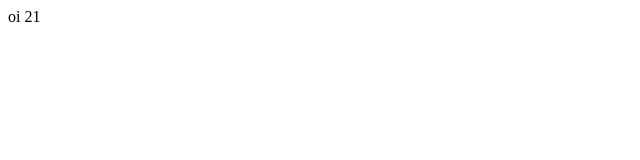
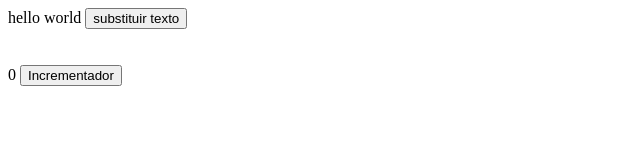
Before and after one commit to evertoncabral/vue-cli-terminal-exercicio2, a plain HTML site: page index.html in a window 1280 px wide. Shown: the whole page, without its empty margins (0-640 px from the left). Drawn offline with nearby package versions, Linux system fonts and the light colour scheme.

Commit message:
criando Estados e manipulando com VUE

```diff
--- a/index.html
+++ b/index.html
@@ -10,7 +10,15 @@
 
 <body>
     <div id="app">
-        oi 21
+
+
+        {{message}}
+        <button @click="message = 'oi oi oi | texto substituído'"> substituir texto </button>
+
+        <br><br><br>
+
+        {{count}}
+        <button @click="count ++"> Incrementador</button>
 
     </div>
 
@@ -20,7 +28,8 @@
         const app = new Vue({
             el: "#app",
             data: {
-
+                message: "hello world ",
+                count: 0,
             }
         });
     </script>
```
